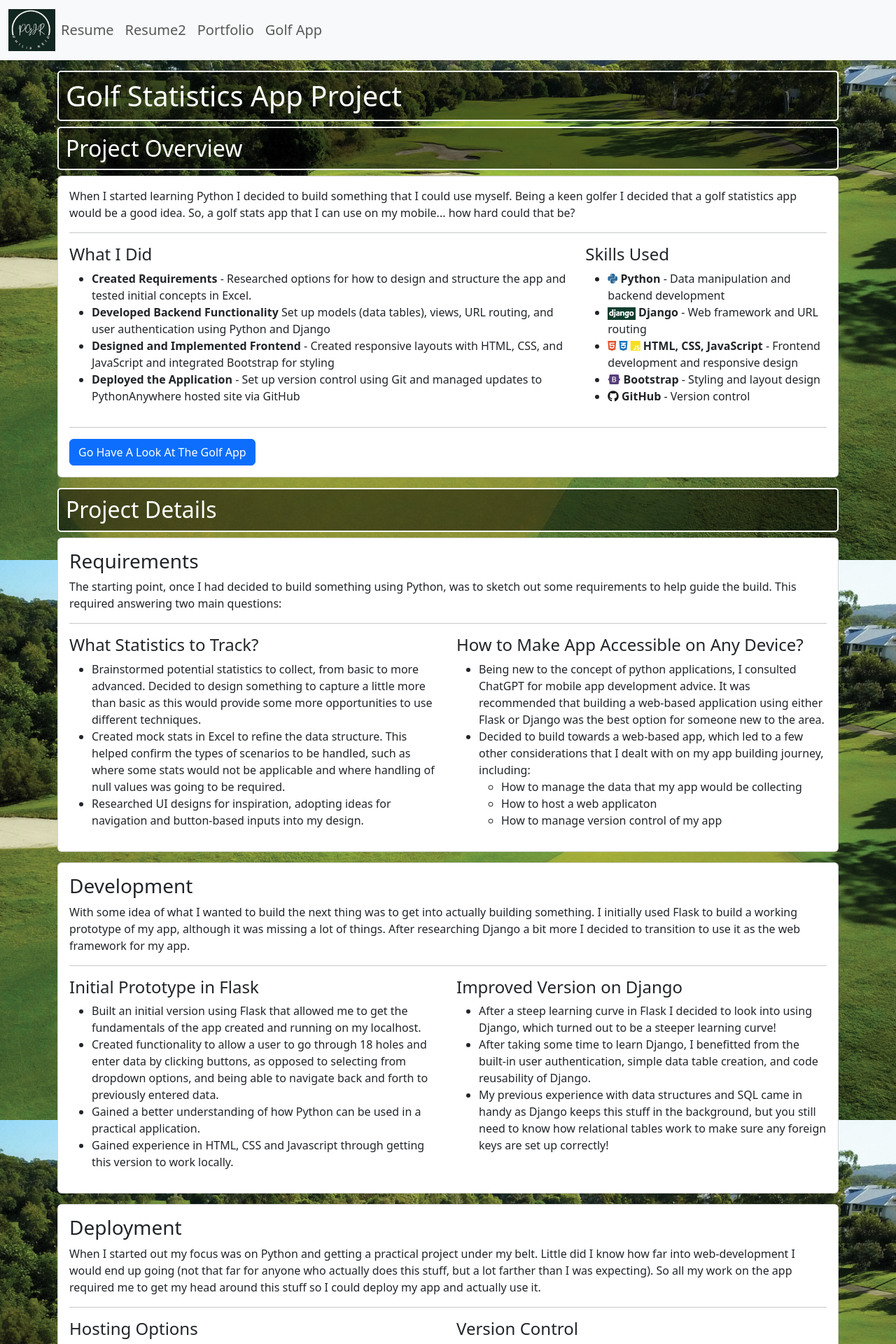
After one commit to philipgjreid/pgjr-site, a Django app: page /portfolio_golfapp in a window 1280 px wide. The commit adds this page. Shown: the top 1920 px of the page at 70% size. Run offline with Django 5.2, Linux system fonts and the light colour scheme.

Commit message:
Portfolio page for golf app created. New images uploaded.

```diff
--- a/membersapp/templates/authenticate/login.html
+++ b/membersapp/templates/authenticate/login.html
@@ -2,7 +2,6 @@
 {% load static %}
 
 {% block content%}
-
 
 <title>Golf App Login</title>
 
--- a/membersapp/templates/authenticate/register_user.html
+++ b/membersapp/templates/authenticate/register_user.html
@@ -2,8 +2,6 @@
 {% load static %}
 
 {% block content %}
-
-
 
 <title>Golf App Registration</title>
 
--- /dev/null
+++ b/resumeapp/templates/resumeapp/portfoliogolfapp.html
@@ -0,0 +1,425 @@
+{% extends 'mainapp/base.html' %}
+{% load static %}
+
+{% block content %}
+
+<style type="text/css">
+
+body {
+    background-image: url("{% static 'roundapp/images/RandomCourse.jpg' %}");
+    background-size: cover; /* Adjust to fit the image appropriately */
+    background-repeat: no-repeat;
+    background-attachment: fixed; /* Optional: keeps the image fixed during scroll */
+    background-position: center;
+}
+
+.heading-box {
+    background-color: rgba(0, 0, 0, 0.5); /* Black background with 50% opacity */
+    padding: 10px; /* Adjust padding as needed */
+    border: 2px solid white; /* White border around the box */
+    border-radius: 5px; /* Rounded corners (optional) */
+}
+
+
+.dev-icons .fa-python { color: #306998; } /* Python Blue */
+.dev-icons .fa-r-project { color: #276DC3; } /* R Blue */
+.dev-icons .fa-file-excel { color: #207245; } /* Excel Green */
+.dev-icons .fa-database { color: #4DB33D; } /* Database Green */
+.dev-icons .fa-chart-bar { color: #EF6C00; } /* Chart Orange */
+.dev-icons .fa-chart-pie { color: #D32F2F; } /* Chart Red */
+.dev-icons .fa-js { color: #F7DF1E; } /* JavaScript Yellow */
+.dev-icons .fa-css3-alt { color: #1572B6; } /* CSS Blue */
+.dev-icons .fa-bootstrap { color: #563D7C; } /* Bootstrap Purple */
+.dev-icons .fa-github { color: #181717; } /* GitHub Black */
+
+.mb-3 {
+    margin-bottom: 15px !important; /* Set your preferred margin */
+}
+
+.icon-size-pbi {
+    width: 35px; /* Adjust to your preferred width */
+    padding-left: 10px;
+    height: auto; /* Maintains the aspect ratio */
+    vertical-align: middle;
+}
+
+.icon-size-django {
+    width: auto; /* Adjust to your preferred width */
+    padding-left: 10px;
+    height: 34px; /* Maintains the aspect ratio */
+}
+
+.icon-size-django-sm {
+    width: auto; /* Adjust to your preferred width */
+    padding-left: 0px;
+    height: 18px; /* Maintains the aspect ratio */
+}
+
+
+</style>
+
+<title>Golf App Project</title>
+
+
+ <div class="section" id="projects" style="margin-top: 15px;color: white;"><h1 class="heading-box">Golf Statistics App Project</h1></div>
+ <div class="section" style="margin-top: 0px; color: white;" id="projects-subheading">
+  <h2 class="heading-box" style="margin-top: 0px;">Project Overview</h2>
+</div>
+
+
+<div class="col-sm-12 mb-3 mb-sm-0">
+  <div class="card">
+    <div class="card-body">
+      <p class="card-text">When I started learning Python I decided to build something that I could use myself. Being a keen golfer I decided that a golf statistics app would be a good idea. So, a golf stats app that I can use on my mobile... how hard could that be?</p>
+      <hr>
+      <div class="row">
+        <div class="col-lg-8">
+          <h4>What I Did</h4>
+          <ul>
+            <li><strong>Created Requirements</strong> - Researched options for how to design and structure the app and tested initial concepts in Excel.
+            </li>
+            <li><strong>Developed Backend Functionality</strong> Set up models (data tables), views, URL routing, and user authentication using Python and Django
+            </li>
+            <li><strong>Designed and Implemented Frontend</strong> - Created responsive layouts with HTML, CSS, and JavaScript and integrated Bootstrap for styling
+            </li>
+            <li><strong>Deployed the Application</strong> - Set up version control using Git and managed updates to PythonAnywhere hosted site via GitHub
+            </li>
+          </ul>
+        </div>
+        <div class="col-lg-4">
+          <h4>Skills Used</h4>
+          <ul>
+            <li>
+              <i class="fab fa-python" style="color: #306998;"></i> <strong>Python</strong> - Data manipulation and backend development
+            </li>
+            <li>
+              <img src="{% static 'resumeapp/assets/img/django-logo.png' %}" alt="Django Logo" class="icon-size-django-sm"> <strong>Django</strong> - Web framework and URL routing
+            </li>
+            <li>
+              <i class="fab fa-html5" style="color: #E34F26;"></i>
+              <i class="fab fa-css3-alt" style="color: #1572B6;"></i>
+              <i class="fab fa-js" style="color: #F7DF1E;"></i> <strong>HTML, CSS, JavaScript</strong> - Frontend development and responsive design
+            </li>
+            <li>
+              <i class="fab fa-bootstrap" style="color: #563D7C;"></i> <strong>Bootstrap</strong> - Styling and layout design
+            </li>
+            <li>
+              <i class="fab fa-github" style="color: #181717;"></i> <strong>GitHub</strong> - Version control
+            </li>
+          </ul>
+        </div>
+      </div>
+      <hr>
+      <a href="{% url 'golf-home' %}" class="btn btn-primary">Go Have A Look At The Golf App</a>
+    </div>
+  </div>
+</div>
+
+
+ <div class="section" style="margin-top: 0px; color: white;" id="projects-subheading">
+  <h2 class="heading-box" style="margin-top: 0px;">Project Details</h2>
+</div>
+
+<div class="col-sm-12 mb-3 mb-sm-0">
+  <div class="card">
+    <div class="card-body">
+      <div class="d-flex align-items-center">
+        <h3 class="card-title">Requirements</h3>
+      </div>
+      <p class="card-text">The starting point, once I had decided to build something using Python, was to sketch out some requirements to help guide the build. This required answering two main questions:</p>
+      <hr>
+      <div class="row">
+        <div class="col-lg-6">
+          <h4>What Statistics to Track?</h4>
+          <ul>
+              <li>Brainstormed potential statistics to collect, from basic to more advanced. Decided to design something to capture a little more than basic as this would provide some more opportunities to use different techniques.</li>
+              <li>Created mock stats in Excel to refine the data structure. This helped confirm the types of scenarios to be handled, such as where some stats would not be applicable and where handling of null values was going to be required.</li>
+              <li>Researched UI designs for inspiration, adopting ideas for navigation and button-based inputs into my design.</li>
+
+
+          </ul>
+        </div>
+        <div class="col-lg-6">
+          <h4>How to Make App Accessible on Any Device?</h4>
+          <ul>
+              <li>Being new to the concept of python applications, I consulted ChatGPT for mobile app development advice. It was recommended that building a web-based application using either Flask or Django was the best option for someone new to the area.</li>
+              <li>Decided to build towards a web-based app, which led to a few other considerations that I dealt with on my app building journey, including:
+                <ul>
+                  <li>How to manage the data that my app would be collecting</li>
+                  <li>How to host a web applicaton</li>
+                  <li>How to manage version control of my app</li>
+                </ul>
+              </li>
+          </ul>
+        </div>
+      </div>
+    </div>
+  </div>
+</div>
+
+
+
+<div class="col-sm-12 mb-3 mb-sm-0">
+  <div class="card">
+    <div class="card-body">
+      <div class="d-flex align-items-center">
+        <h3 class="card-title">Development</h3>
+      </div>
+      <p class="card-text">With some idea of what I wanted to build the next thing was to get into actually building something. I initially used Flask to build a working prototype of my app, although it was missing a lot of things. After researching Django a bit more I decided to transition to use it as the web framework for my app.</p>
+      <hr>
+      <div class="row">
+        <div class="col-lg-6">
+          <h4>Initial Prototype in Flask</h4>
+          <ul>
+              <li>Built an initial version using Flask that allowed me to get the fundamentals of the app created and running on my localhost.</li>
+              <li>Created functionality to allow a user to go through 18 holes and enter data by clicking buttons, as opposed to selecting from dropdown options, and being able to navigate back and forth to previously entered data.</li>
+              <li>Gained a better understanding of how Python can be used in a practical application.</li>
+              <li>Gained experience in HTML, CSS and Javascript through getting this version to work locally.</li>
+          </ul>
+        </div>
+        <div class="col-lg-6">
+          <h4>Improved Version on Django</h4>
+          <ul>
+              <li>After a steep learning curve in Flask I decided to look into using Django, which turned out to be a steeper learning curve!</li>
+              <li>After taking some time to learn Django, I benefitted from the built-in user authentication, simple data table creation, and code reusability of Django.</li>
+              <li>My previous experience with data structures and SQL came in handy as Django keeps this stuff in the background, but you still need to know how relational tables work to make sure any foreign keys are set up correctly!</li>
+          </ul>
+        </div>
+      </div>
+    </div>
+  </div>
+</div>
+
+<div class="col-sm-12 mb-3 mb-sm-0">
+  <div class="card">
+    <div class="card-body">
+      <div class="d-flex align-items-center">
+        <h3 class="card-title">Deployment</h3>
+      </div>
+      <p class="card-text">When I started out my focus was on Python and getting a practical project under my belt. Little did I know how far into web-development I would end up going (not that far for anyone who actually does this stuff, but a lot farther than I was expecting). So all my work on the app required me to get my head around this stuff so I could deploy my app and actually use it.</p>
+      <hr>
+      <div class="row">
+        <div class="col-lg-6">
+          <h4>Hosting Options</h4>
+          <ul>
+              <li>Explored hosting options, selecting PythonAnywhere for its beginner-friendly environment (and the free-tier option in case everything went sideways on me).</li>
+              <li>Used some other practice projects and loaded them onto the site to get used to the process and find out the little tips and tricks for getting all the settings to line up.</li>
+              <li>Is now aligned to GitHub to allow me to manage my webpage more effectively.</li>
+          </ul>
+        </div>
+        <div class="col-lg-6">
+          <h4>Version Control</h4>
+          <ul>
+              <li>Utilized GitHub for version control, learning Git fundamentals to manage the project effectively.</li>
+              <li>Have gained experience across the range of tools and techniques required to get a webpage published.</li>
+          </ul>
+        </div>
+      </div>
+    </div>
+  </div>
+</div>
+
+<div class="col-sm-12 mb-3 mb-sm-0">
+  <div class="card">
+    <div class="card-body">
+      <div class="d-flex align-items-center">
+        <h3 class="card-title">Final Result</h3>
+      </div>
+      <p class="card-text">After all that, I now have a mobile-accessible golf stats app that I can use at the golf course. It has a guest login, so feel free to check it out.</p>
+      <a href="{% url 'golf-home' %}" class="btn btn-primary">Go Have A Look At The Golf App</a>
+      <hr>
+      <div class="row">
+          <div class="col-lg-8">
+              <h4>Login Page</h4>
+              <ul>
+                  <li>A login page that allows users to temporarily login as a guest to have a look at the app.</li>
+                  <li>There is a Registration page and associated functionality, but as I am keeping the app to my own use for now I have this functionality turned off.</li>
+                  <li>The user authentication aspect is made much easier by Django as it is built-in and requires only minor adjustments to incorporate into a project.</li>
+              </ul>
+          </div>
+          <div class="col-lg-4">
+              <img src="{% static 'roundapp/images/golfapplogin.jpg' %}" class="img-fluid" alt="Golf App Login">
+          </div>
+      </div>
+      <hr>
+      <div class="row">
+          <div class="col-lg-8">
+              <h4>Round Page</h4>
+              <ul>
+                  <li>A page that allows users to enter the details for their round. This includes:
+                    <ul>
+                      <li>The course played, which in my case will normally be Shandon!! I can manually update the app with details for as many courses as I like.</li>
+                      <li>The tee, which is based on a subset of tee options for each course.</li>
+                      <li>Other details like the date of the round, the type of round, the weather and wind conditions, plus a free-text field for any other notes.</li>
+                    </ul>
+
+                  </li>
+                  <li>There is also a cancel button to allow a user to navigate back to the home screen for the app.</li>
+                  <li>This page is based on a Django Form, which takes care of most of the heavy lifting and Bootstrap provides the formatting. The most technical aspect is the script to return the list of tees based on the selected course.</li>
+              </ul>
+          </div>
+          <div class="col-lg-4">
+              <img src="{% static 'roundapp/images/golfapproundpage.jpg' %}" class="img-fluid" alt="Golf App Round">
+          </div>
+      </div>
+      <hr>
+      <div class="row">
+          <div class="col-lg-8">
+              <h4>Stats Input Page</h4>
+              <ul>
+                  <li>This is where the bulk of the work is done. The key features to note are:
+                    <ul>
+                      <li><strong>Hole Details (number and par)</strong> - These are provided based on the course being played.</li>
+                      <li><strong>Score</strong> - This is set to the par of the hole to begin with and buttons are used to increase or decrease the score.</li>
+                      <li><strong>Clickable Buttons</strong> (Fairwar, Green, Putts, Up/Down, Sand Save, and Penalties) - These all allow one option to be selected, and deselected if necessary. Colour coding of the buttons indicate if the chosen option is good or not.</li>
+                      <li><strong>Numeric Options</strong> (Drive and First Putt Distance) - Values are manually entered with upper and lower limits for what can be entered.</li>
+                      <li><strong>Next / Back Navigation</strong> - These are used to move from one hole to another. Moving backwards will repopulate the previously entered data, where available. At the end of the round the 'Next' button turns into 'Complete' to finish the round and move to a summary page.</li>
+                      <li><strong>Fairway Values Removed on Par Threes</strong> - The two fairway related stats are not applicable for par threes so these get hidden when on a par three.</li>
+                    </ul>
+                  </li>
+              </ul>
+          </div>
+          <div class="col-lg-4">
+              <img src="{% static 'roundapp/images/golfappstatspage.jpg' %}" class="img-fluid" alt="Golf App Stats">
+          </div>
+      </div>
+      <hr>
+      <div class="row">
+        <div class="col-lg-12">
+          <h4>Future Developments</h4>
+          <p>The main things I have in mind are:</p>
+          <ul>
+              <li>Improving the data summary views and analytical capabilities as more data is collected.</li>
+              <li>Consider a more detailed version of collecting stats on a shot-by-shot basis.</li>
+          </ul>
+        </div>
+      </div>
+    </div>
+  </div>
+</div>
+
+
+ <!-- <div class="container-fluid p-0 main-content">
+        <div class="row">
+            <div class="col-sm-12 mb-3 mb-sm-0">
+                <div class="card">
+                    <div class="card-body">
+                        <h3 class="card-title">Golf Stats App</h3>
+                        <h4 class="mt-3">Overview</h4>
+                        <div class="row">
+                            <div class="col-12">
+                                <p>When I embarked on my Python journey, I wanted to create something useful and enjoyable. As an avid golfer, I envisioned a mobile-friendly golf statistics app. The challenge: how to bring this idea to life?</p>
+                            </div>
+                        </div>
+
+                        <h4>Situation</h4>
+                        <p>When I started learning Python I decided to build something that I could use myself. Being a keen golfer I decided that a simple golf statistics app would be a good idea. So, a golf stats app that I can use on my mobile... how hard could that be?</p>
+
+                        <h4>Task</h4>
+                        <ul>
+                            <li>Determine the specific statistics to track.</li>
+                            <li>Ensure mobile accessibility for the app.</li>
+                        </ul>
+
+                        <h4>Action</h4>
+                        <h5>Stats to Collect</h5>
+                        <ul>
+                            <li>Brainstormed potential statistics, from basic to advanced.
+                                <ul>
+                                    <li>Created mock stats in Excel to refine data structure.</li>
+                                    <li>Researched UI designs for inspiration, adopting intuitive navigation and button-based inputs.</li>
+                                </ul>
+                            </li>
+                        </ul>
+
+                        <h5>Accessibility</h5>
+                        <ul>
+                            <li>Consulted ChatGPT for mobile app development advice.
+                                <ul>
+                                    <li>Built an initial version using Flask, gaining experience in HTML and CSS.</li>
+                                    <li>Explored hosting options, selecting PythonAnywhere for its beginner-friendly environment.</li>
+                                    <li>Transitioned from Flask to Django, benefiting from user authentication, data table creation, and code reusability.</li>
+                                </ul>
+                            </li>
+                            <li>Utilized GitHub for version control, learning Git fundamentals to manage the project effectively.</li>
+                        </ul>
+
+                        <h4>Result</h4>
+                        <p>The final product is a mobile-accessible golf stats app that I can use at the course. It includes a guest login for broader access.</p>
+
+                        <h4>Future Developments</h4>
+                        <p>Plans include enhancing the app’s analytical capabilities and trend analysis as more data is collected.</p>
+
+                        <h4>Skills Used</h4>
+                        <ul class="list-inline dev-icons">
+                            <li class="list-inline-item"><i class="fab fa-python fa-2x"></i> Python</li>
+                            <li class="list-inline-item"><img src="{% static 'resumeapp/assets/img/django-logo.png' %}" alt="Django Logo" class="icon-size-django"> Django</li>
+                            <li class="list-inline-item"><i class="fab fa-html5 fa-2x"></i> HTML</li>
+                            <li class="list-inline-item"><i class="fab fa-css3-alt fa-2x"></i> CSS</li>
+                            <li class="list-inline-item"><i class="fab fa-js fa-2x"></i> JavaScript</li>
+                            <li class="list-inline-item"><i class="fab fa-bootstrap fa-2x"></i> Bootstrap</li>
+                            <li class="list-inline-item"><i class="fab fa-github fa-2x"></i> GitHub</li>
+                        </ul>
+
+                        <a href="{% url 'golf-home' %}" class="btn btn-primary">Go Have A Look At The Golf App</a>
+                    </div>
+                </div>
+            </div>
+        </div>
+    </div> -->
+
+
+<!-- Overview of the Golf Stats App
+
+Situation: When I embarked on my Python journey, I wanted to create something useful and enjoyable. As an avid golfer, I envisioned a mobile-friendly golf statistics app. The challenge: how to bring this idea to life?
+
+Task: I had to clarify two main objectives:
+
+Determine the specific statistics to track.
+
+Ensure mobile accessibility for the app.
+
+Action:
+
+Stats to Collect:
+
+I brainstormed potential statistics, from basic (fairways, greens, putts) to advanced (shot-level data, GPS tracking).
+
+Settled on a balance between simplicity and detail.
+
+Created mock stats in Excel to refine data structure.
+
+Researched UI designs for inspiration, adopting intuitive navigation and button-based inputs.
+
+Accessibility:
+
+Consulted ChatGPT for mobile app development advice, leading to a choice between Flask and Django web frameworks.
+
+Built an initial version using Flask, gaining experience in HTML and CSS.
+
+Explored hosting options, selecting PythonAnywhere for its beginner-friendly environment.
+
+Transitioned from Flask to Django after further research, benefiting from user authentication, data table creation, and code reusability.
+
+Expanded the app to serve as my personal website, incorporating JavaScript for functionality and Bootstrap for styling.
+
+Utilized GitHub for version control, learning Git fundamentals to manage the project effectively.
+
+Result: The final product is a mobile-accessible golf stats app that I can use at the course. It includes a guest login for broader access.
+
+Future Developments: Plans include enhancing the app’s analytical capabilities and trend analysis as more data is collected.
+
+Skills Used:
+
+Python: Backend development, data manipulation.
+
+Django: Web framework, user authentication, data models.
+
+HTML, CSS, JavaScript: Frontend development, responsive design.
+
+Bootstrap: Styling and layout.
+
+GitHub: Version control, project management. -->
+
+
+{% endblock %}
--- a/resumeapp/urls.py
+++ b/resumeapp/urls.py
@@ -6,4 +6,5 @@ urlpatterns = [
 	path('resume/', views.resume, name='resume'),
 	path('portfolio', views.portfolio, name='portfolio'),
 	path('resume2/', views.resume2, name='resume2'),
+	path('portfolio_golfapp', views.portfolio_golfapp, name='portfolio-golfapp'),
 ]
--- a/resumeapp/views.py
+++ b/resumeapp/views.py
@@ -6,6 +6,9 @@ def resume(request):
 def portfolio(request):
 	return render(request, 'resumeapp/portfolio.html', {})
 
+def portfolio_golfapp(request):
+	return render(request, 'resumeapp/portfoliogolfapp.html', {})
+
 
 def resume2(request):
 	return render(request, 'resumeapp/resume2.html', {})
```
Also changed, not shown: resumeapp/templates/resumeapp/portfolio.html (+19 -7 lines), resumeapp/static/resumeapp/assets/img/Tableau.png (added), resumeapp/static/resumeapp/assets/img/django-logo.png (added), resumeapp/static/resumeapp/assets/img/tableau-logo.png (added), roundapp/static/roundapp/images/golfapplogin.JPG (added), roundapp/static/roundapp/images/golfapproundpage.JPG (added), roundapp/static/roundapp/images/golfappstatspage.JPG (added).
